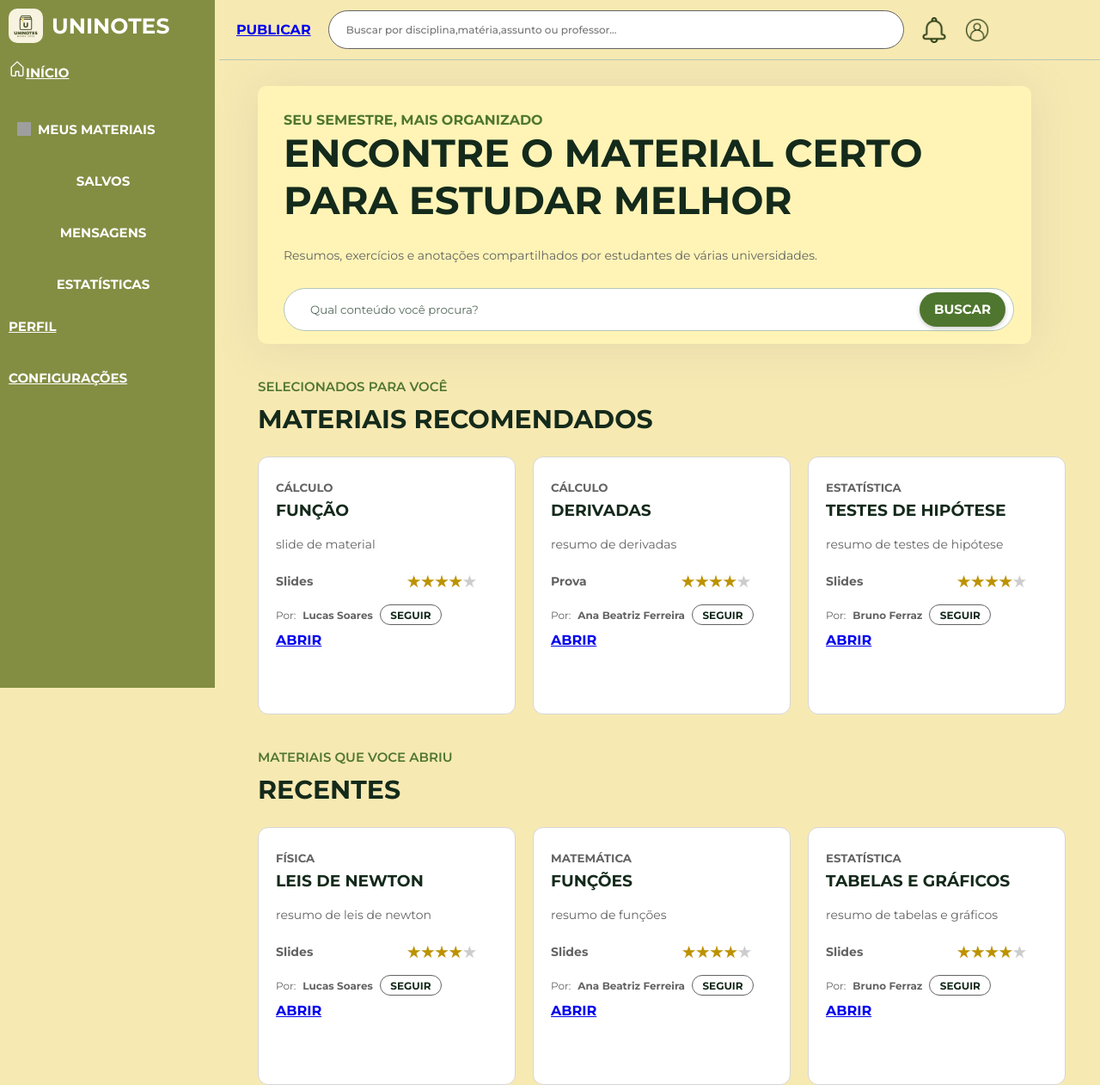
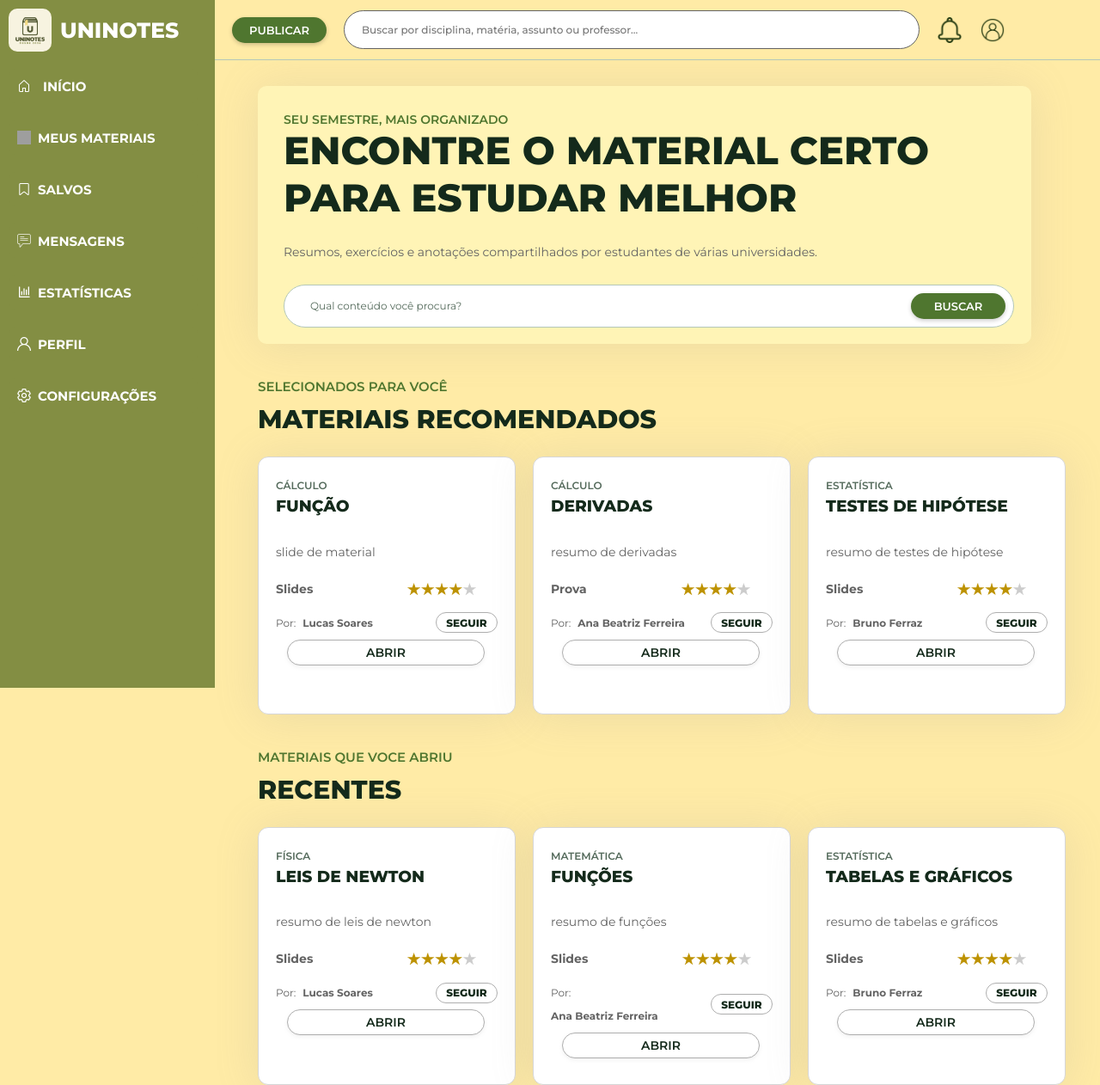
Before and after one commit to apsmatheus99-cpu/Grupo-2---INF1039, a Python web app: template Sprint 4/Templates/telaInicio.html in a window 1280 px wide. Shown: the whole page at 86% size. Run offline with Jinja, Linux system fonts and the light colour scheme; the template is opened without the code that fills it, so the values that code supplies are empty; grey boxes are pictures that could not be loaded.

Commit message:
ajustes no site

```diff
--- a/Sprint 4/Templates/telaInicio.html
+++ b/Sprint 4/Templates/telaInicio.html
@@ -4,11 +4,13 @@
     <meta charset="UTF-8">
     <title>UNINOTES-Materiais Acadêmicos</title>
     <link rel="stylesheet" href="../static/css/styleInicio.css">
+    <link rel="stylesheet" href="../static/css/barraLateral.css">
+    <link rel="stylesheet" href="../static/css/publicarPesquisa.css">
 </head>
 <body>
     <div class="publicar-pesquisa">
         <a href="pagina de publica.html">PUBLICAR</a>
-        <input type="text" placeholder="Buscar por disciplina,matéria,assunto ou professor...">
+        <input type="text" placeholder="Buscar por disciplina, matéria, assunto ou professor...">
         <img src="imagens/notificacao.png">
         <img src="imagens/perfil-de-usuario.png">
     </div>
@@ -21,8 +23,11 @@
         <h1><b>ENCONTRE O MATERIAL CERTO<br>
         PARA ESTUDAR MELHOR</b></h1>
         <p>Resumos, exercícios e anotações compartilhados por estudantes de várias universidades.</p>
-        <input type="text" placeholder="Qual conteúdo você procura? ">
-        <button><b>BUSCAR</b></button>
+        <input
+            type="text"
+            id="barraPesquisa"
+            placeholder="Qual conteúdo você procura? ">
+        <button id="botaoBuscar">BUSCAR</button>
         </div>
     </section>
     <div class="materiais-recomendados">
@@ -43,7 +48,7 @@
                     <button>SEGUIR</button>
                 </div>
                 <a href="material.html">
-                <b>ABRIR</b>
+                <h4>ABRIR</h4>
                 </a>
             </div>
             <div class="material-box">
@@ -60,7 +65,7 @@
                     <button>SEGUIR</button>
                 </div>
                 <a href="material.html">
-                <b>ABRIR</b>
+                <h4>ABRIR</h4>
                 </a>
             </div>
             <div class="material-box">
@@ -77,7 +82,7 @@
                     <button>SEGUIR</button>
                 </div>
                 <a href="material.html">
-                <b>ABRIR</b>
+                <h4>ABRIR</h4>
                 </a>
             </div>
         </div>
@@ -100,7 +105,7 @@
                     <button>SEGUIR</button>
                 </div>
                 <a href="material.html">
-                <b>ABRIR</b>
+                <h4>ABRIR</h4>
                 </a>
             </div>
             <div class="material-box">
@@ -112,12 +117,13 @@
                 <p><b>Slides</b></p><img src="imagens/avaliacao (2).png">
                 </div>
                 <div class="autor">
+                    <div class="nome">
                     <p>Por:</p>
-                    <p>Ana Beatriz Ferreira</p>
+                    <p>Ana Beatriz Ferreira</p></div>
                     <button>SEGUIR</button>
                 </div>
                 <a href="material.html">
-                <b>ABRIR</b>
+                <h4>ABRIR</h4>
                 </a>
             </div>
             <div class="material-box">
@@ -134,7 +140,7 @@
                     <button>SEGUIR</button>
                 </div>
                 <a href="material.html">
-                <b>ABRIR</b>
+                <h4>ABRIR</h4>
                 </a>
             </div>
     </div>
@@ -153,15 +159,16 @@
         <div class="botao-meusMateriais">
             <button><img src="imagens/documentos-google.png"><b>MEUS MATERIAIS</b></button>
     </div>
-            <button><b>SALVOS</b></button>
-            <button><b>MENSAGENS</b></button>
-            <button><b>ESTATÍSTICAS</b></button>
+        <button><img src="imagens/salvar.png"><b>SALVOS</b></button>
+        <button><img src="imagens/balao-de-bate-papo.png"><b>MENSAGENS</b></button>
+        <button><img src="imagens/estatistica.png"><b>ESTATÍSTICAS</b></button>
             <a href="tela de perfil.html">
-                <b>PERFIL</b>
+            <img src="imagens/usuario.png"><b>PERFIL</b>
             </a>
             <a href="pagina_configuracoes.html">
-                <b>CONFIGURAÇÕES</b>
+            <img src="imagens/configuracao.png"><b>CONFIGURAÇÕES</b>
             </a>
     </section>
+    <script src="../static/javascript/inicio.js"></script>
 </body>
 </html>
--- a/Sprint 4/Templates/tela_cadastro.html
+++ b/Sprint 4/Templates/tela_cadastro.html
@@ -121,5 +121,6 @@
 
 
     </main>
+
 </body>
 </html>
--- a/Sprint 4/Templates/tela_login.html
+++ b/Sprint 4/Templates/tela_login.html
@@ -46,5 +46,6 @@
 
 
     </main>
+
 </body>
 </html>
--- /dev/null
+++ b/Sprint 4/static/css/barraLateral.css
@@ -0,0 +1,87 @@
+.barraLateral{
+    position: fixed;
+    z-index: 5;
+    top: 0;
+    left: 0;
+    display: flex;
+    flex-direction: column;
+    width: 250px;
+    height: 100vh;
+    margin: 0;
+    color: white;
+    background-color: #838E43;
+    font-family: "Montserrat", sans-serif;
+    font-weight: 700;
+}
+
+.barraLateral .logo-titulo{
+    display: flex;
+    align-items: center;
+    gap: 10px;
+    margin: 10px 0 0 10px;
+}
+
+.barraLateral .logo-titulo img{
+    width: 50px;
+    height: 50px;
+    border-radius: 10px;
+}
+
+.barraLateral .logo-titulo h2{
+    margin: 0;
+    padding: 0;
+    color: #fff;
+    font-size: 25px;
+    font-weight: 900;
+}
+
+.barraLateral > a,
+.barraLateral > button,
+.barraLateral .botao-inicio > a,
+.barraLateral .botao-meusMateriais > button{
+    display: flex;
+    align-items: center;
+    width: 220px;
+    height: 40px;
+    margin: 20px 0 0 10px;
+    padding: 0 10px;
+    gap: 8px;
+    color: white;
+    background-color: #838E43;
+    border: none;
+    border-radius: 7px;
+    font-family: inherit;
+    font-size: 15px;
+    font-weight: 700;
+    text-align: left;
+    text-decoration: none;
+}
+
+.barraLateral a b,
+.barraLateral button b{
+    font-weight: 700;
+}
+
+.barraLateral .botao-inicio > a{
+    gap: 14px;
+}
+
+.barraLateral > a:hover,
+.barraLateral > button:hover,
+.barraLateral .botao-inicio > a:hover,
+.barraLateral .botao-meusMateriais > button:hover{
+    background-color: #a0ad56;
+}
+
+.barraLateral button{
+    cursor: pointer;
+}
+
+.barraLateral .botao-inicio img,
+.barraLateral .botao-meusMateriais img,
+.barraLateral > a img,
+.barraLateral > button img{
+    flex: 0 0 16px;
+    width: 16px;
+    height: 16px;
+}
--- /dev/null
+++ b/Sprint 4/static/css/publicarPesquisa.css
@@ -0,0 +1,56 @@
+body > div.publicar-pesquisa{
+    position: fixed;
+    z-index: 4;
+    top: 0;
+    left: 250px;
+    display: flex;
+    align-items: center;
+    gap: 20px;
+    width: calc(100% - 250px);
+    height: 70px;
+    margin: 0;
+    padding: 0 20px;
+    background-color: #FFEBA6;
+    border-bottom: 1px solid #b3c7b9;
+    font-family: "Montserrat", sans-serif;
+}
+
+.publicar-pesquisa > a{
+    display: inline-flex;
+    flex: 0 0 110px;
+    align-items: center;
+    justify-content: center;
+    height: 30px;
+    color: white;
+    background-color: #4F762F;
+    border: none;
+    border-radius: 100px;
+    font-size: 13px;
+    font-weight: 600;
+    text-decoration: none;
+    box-shadow: 0 2px 5px rgba(0, 0, 0, 0.2);
+}
+
+.publicar-pesquisa > a:hover{
+    background-color: #5a7f35;
+}
+
+.publicar-pesquisa > input{
+    flex: 1 1 670px;
+    min-width: 0;
+    max-width: 670px;
+    height: 45px;
+    padding-left: 20px;
+    color: #556b5c;
+    border: 1px solid #636363;
+    border-radius: 50px;
+    font-family: inherit;
+    font-size: 12px;
+    font-weight: 500;
+}
+
+.publicar-pesquisa > img{
+    flex: 0 0 30px;
+    width: 30px;
+    height: 30px;
+}
--- a/Sprint 4/static/css/styleInicio.css
+++ b/Sprint 4/static/css/styleInicio.css
@@ -3,14 +3,14 @@
 *{
     box-sizing: border-box;
     font-family: "Montserrat", sans-serif;
-    font-weight: 700;
+    font-weight: 800;
 }
 
 body{
     margin:0;
     font-family: "Montserrat", sans-serif;
     font-weight: 700;
-    background-color: #F7E9B2;
+    background-color: #FFEBA6;
 }
 
 .publicar-pesquisa {
@@ -18,7 +18,7 @@ body{
     z-index: 2;
     display: flex;
     align-items: center;
-    background-color: #F7E9B2;
+    background-color: #FFEBA6;
     margin-left: 255px;
     width: 100%;
     height: 70px;
@@ -27,17 +27,26 @@ body{
     gap: 20px;
     padding-left: 20px;
 
-    .a {
-        background-color:#4F762F;
+
+    }
+
+    .publicar-pesquisa a{
+        display: inline-flex;
+        align-items: center;
+        justify-content: center;
+        flex: 0 0 110px;
+        height: 30px;
         color: white;
-        border-radius: 50px;
-        height: 35px;
-        width: 140px;
+        background-color: #4F762F;
+        border: none;
+        border-radius: 100px;
         font-size: 13px;
         font-weight: 600;
-        border: none;
+        text-decoration: none;
+        box-shadow: 0px 2px 5px rgba(0, 0, 0, 0.2);
     }
-    a:hover {
+
+    .publicar-pesquisa a:hover{
         background-color: #5a7f35;
     }
 
@@ -57,8 +66,20 @@ body{
         height: 30px;
     }
 
-}
-
+    .a {
+        display: inline-flex;
+        background-color:#4F762F;
+        color: white;
+        border-radius: 50px;
+        height: 35px;
+        width: 140px;
+        font-size: 13px;
+        font-weight: 600;
+        border: none;
+        text-decoration: none;
+    }
+    a:hover {
+        background-color: #5a7f35;}
 
 .inicio{
     margin-top: 100px;
@@ -85,6 +106,8 @@ body{
     color: #4F762F;
     margin-left: 30px;
     padding-top: 30px;
+    font-weight: 600;
+    font-size: 14px;
 }
 .inicio p{
     margin-top: -10px;
@@ -112,16 +135,17 @@ body{
 .inicio button{
     position: absolute;
     z-index: 1px;
-    margin-left: -110px;
-    margin-top: 20px;
+    margin-left: -120px;
+    margin-top: 25px;
     color: white;
     background-color: #4F762F;
     border-radius: 100px;
-    width: 100px;
-    height: 40px;
-    font-size: 15px;
+    width: 110px;
+    height: 30px;
+    font-size: 13px;
     border: none;
     box-shadow: 0px 2px 5px rgba(0, 0, 0, 0.2);
+    font-weight: 600;
 }
 .inicio button:hover{
     background-color: #5a7f35;
@@ -131,6 +155,9 @@ body{
 
 .barraLateral {
     position: fixed;
+    display: flex;
+    flex-direction: column;
+    justify-content: left;
     top: 0;
     left: 0;
     background-color: #838E43;
@@ -167,9 +194,19 @@ body{
     width: 40px;
     height: 40px;
 }
+.barraLateral a img,
+.barraLateral button img{
+    width: 16px;
+    height: 16px;
+    flex-shrink: 0;
+}
 
 .barraLateral a{
-    display: block;
+    padding: 0 10px;
+    display: flex;
+    align-items: center;
+    justify-content: flex-start;
+    gap: 8px;
     color:white;
     background-color: #838E43;
     border: none;
@@ -179,13 +216,17 @@ body{
     font-size: 15px;
     border-radius: 7px;
     height: 40px;
+    text-decoration: none;
 }
 .barraLateral a:hover{
     background-color: #a0ad56;
 }
 
 .barraLateral button{
-    display: block;
+    padding: 0 10px;
+    display: flex;
+    align-items: center;
+    gap: 8px;
     color:white;
     background-color: #838E43;
     border: none;
@@ -203,16 +244,16 @@ body{
 .botao-inicio{
     display: flex;
 }
-.botao-inicio button{
+.botao-inicio a{
     display: flex;
     align-items: center;
-    gap: 12px;
+    gap: 14px;
     padding: 0 10px;
     text-align: left;
 }
 .botao-inicio img{
-    width: 20px;
-    height: 20px;
+    width: 16px;
+    height: 16px;
 }
 .botao-meusMateriais button{
     display: flex;
@@ -246,16 +287,20 @@ body{
     margin-top: 20px;
 }
 .material-box{
+    display: flex;
+    flex-direction: column;
     background-color: white;
     width: 300px;
     height: 300px;
     padding: 5px 20px;
     border:#d6d6d6 0.5px solid;
     border-radius: 12px;
+    box-shadow: 0px 2px 50px rgba(147, 147, 147, 0.189);;
 }
 .material-box h5{
-    font-weight: 700;
-    color: #636363;
+    font-weight: 600;
+    color: #556b5c;
+    font-size: 12px;
 }
 .material-box h3{
     color:#142A1B;
@@ -275,10 +320,16 @@ body{
         width: 80px;
         height: 80px;
     }
+    p b{
+        font-weight: 700;
+    }
+
 }
 .autor{
     display: flex;
     align-items: center;
+    flex-direction: row;
+    justify-content: flex-start;
     gap: 8px;
     margin-top: -20px;
     p:nth-child(1){
@@ -289,18 +340,15 @@ body{
         font-weight: 700;
         font-size: 12px;
     }
-
-
 }
-
 .material-box .autor button{
         background-color: white;
-        border: 1px solid #636363;
+        border: 1px solid #aeaeae;
         border-radius: 50px;
         width: 72px;
         height: 24px;
         align-items: center;
-        margin-left: 0;
+        margin-left: auto;
         padding: 0 8px;
         color:#142A1B;
         font-size: 12px;
@@ -309,16 +357,26 @@ body{
         background-color:#F7E9B2;
     }
 
-.material-box button{
+.material-box a{
+    display: inline-flex;
+    align-items: center;
     background-color: white;
-    border: 1px solid #636363;
+    justify-content: center;
+    border: 1px solid #aeaeae;
     border-radius: 50px;
     width: 230px;
     height: 30px;
     color:#142A1B;
     margin-left: 13px;
+    text-decoration: none;
+    box-shadow: 0px 2px 4px rgba(179, 179, 179, 0.189);
 
 }
-.material-box button:hover{
-        background-color:#F7E9B2;
-    }
+.material-box a:hover{
+    background-color: #fff4b6;
+}
+.material-box h4{
+    font-weight: 600;
+    font-size: 14px;
+    color: #142A1B;
+}
--- /dev/null
+++ b/Sprint 4/static/javascript/inicio.js
@@ -0,0 +1,13 @@
+const botaoBuscar= document.getElementById("botaoBuscar");
+
+const barraPesquisa= document.getElementById("barraPesquisa")
+
+
+
+barraPesquisa.addEventListener("input",function(){
+    const texto= barraPesquisa.value;
+    console.log(texto);
+})
+botaoBuscar.addEventListener("click",function(){
+
+})
```
Also changed, not shown: Sprint 4/Templates/material.html (+7 -5 lines), Sprint 4/Templates/pagina de publica.html (+31 -13 lines), Sprint 4/Templates/pagina_configuracoes.html (+16 -18 lines), Sprint 4/Templates/tela de perfil.html (+29 -13 lines), Sprint 4/static/css/perfil.css (+14 -13 lines), Sprint 4/static/css/publica.css (+10 -2 lines), Sprint 4/static/css/style_configuracoes.css (+13 -3 lines), Sprint 4/Templates/imagens/balao-de-bate-papo.png (added), Sprint 4/Templates/imagens/configuracao.png (added), Sprint 4/Templates/imagens/estatistica.png (added), Sprint 4/Templates/imagens/salvar.png (added), Sprint 4/Templates/imagens/usuario.png (added).
